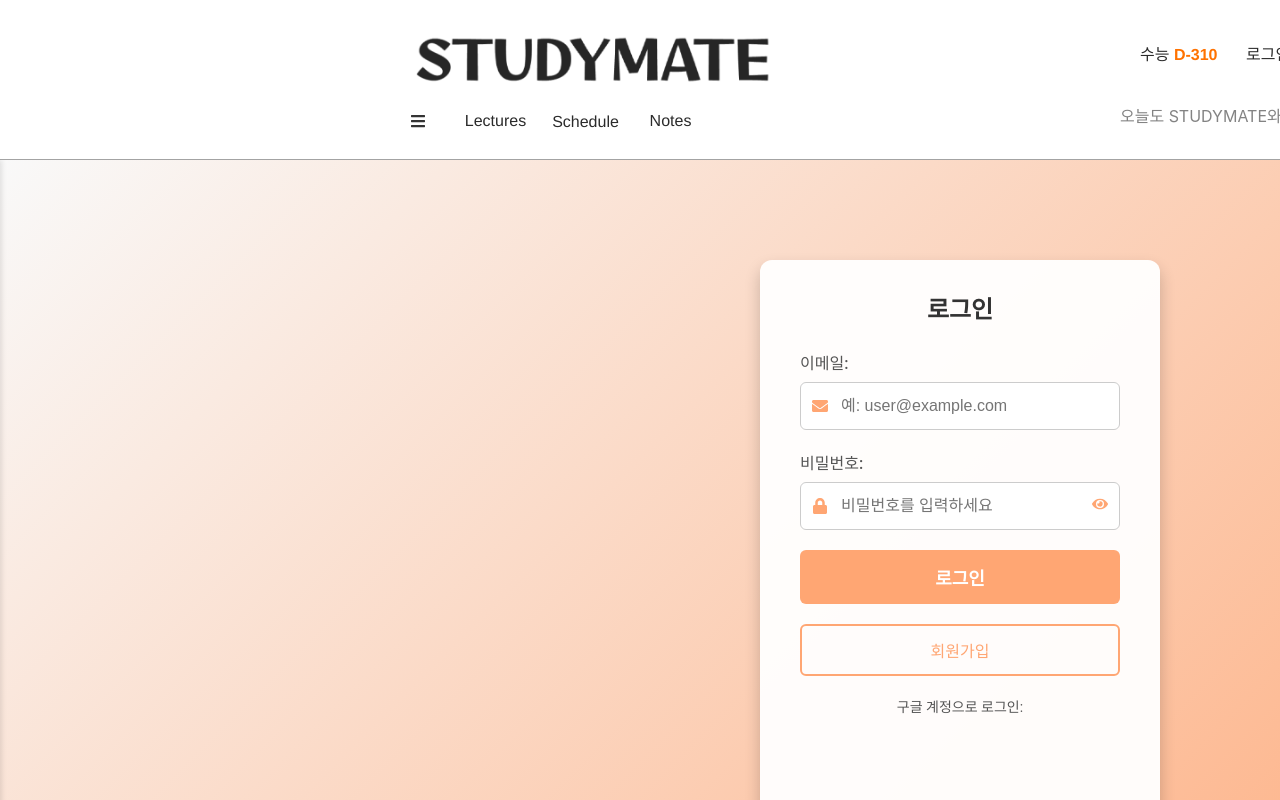
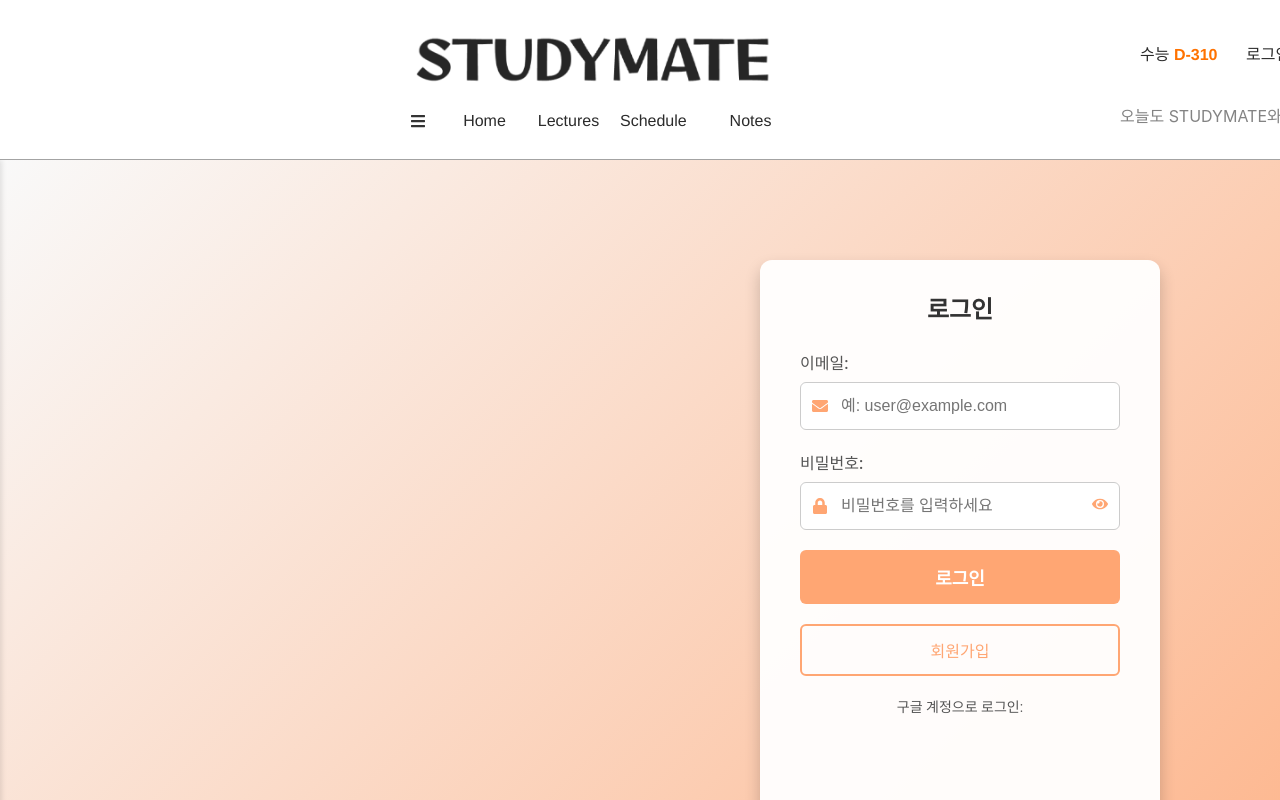
Before and after one commit to ljg02/madcampWeek2, a React (Create React App) app: page /login in a window 1280 px wide. Shown: the top 800 px of the page. Built offline with nearby package versions, Linux system fonts and the light colour scheme.

Commit message:
feat: edit detail

```diff
--- a/src/components/Header/FigmaHeader.css
+++ b/src/components/Header/FigmaHeader.css
@@ -126,7 +126,7 @@
     font-size: 16px;
     font-weight: 500;
     height: 20px;
-    left: 461px;
+    left: 450px;
     letter-spacing: 0;
     line-height: 18px;
     position: absolute;
@@ -143,12 +143,12 @@
     font-size: 16px;
     font-weight: 500;
     height: 20px;
-    left: 542px;
+    left: 525px;
     letter-spacing: 0;
     line-height: 18px;
     position: absolute;
     text-align: center;
-    top: 113px;
+    top: 112px;
     white-space: nowrap;
     width: 87px;
     cursor: pointer;
@@ -160,7 +160,7 @@
     font-size: 16px;
     font-weight: 500;
     height: 20px;
-    left: 641px;
+    left: 620px;
     letter-spacing: 0;
     line-height: 18px;
     position: absolute;
--- a/src/components/Header/FigmaHeader.js
+++ b/src/components/Header/FigmaHeader.js
@@ -41,6 +41,12 @@ export const Header = ({ toggleSidebar }) => {
   const handleProfileClick = async () => {
     navigate('/mypage');
   };
+
+
+  const handleHomeClick = async () => {
+    navigate('/');
+  };
+
 
   const handleLectureClick = async () => {
     navigate('/mypage-lecture');
@@ -86,13 +92,14 @@ export const Header = ({ toggleSidebar }) => {
         <FaBars className="icon" />
       </div>
 
-      <div className="item-link-2" onClick={handleLectureClick}>Lectures</div>
+      <div className="item-link-2" onClick={handleHomeClick}>Home</div>
 
-      <div className="item-link-3" onClick={handleScheduleClick}>Schedule</div>
+      <div className="item-link-3" onClick={handleLectureClick}>Lectures</div>
 
-      <div className="item-link-4" onClick={handleNoteClick}>Notes</div>
+      <div className="item-link-4" onClick={handleScheduleClick}>Schedule</div>
 
-      {/* <div className="item-link-5">Grades</div> */}
+      <div className="item-link-5" onClick={handleNoteClick}>Notes</div>
+
 
       {/* <div className="rectangle" /> */}
 
--- a/src/pages/MypageLecture.js
+++ b/src/pages/MypageLecture.js
@@ -129,7 +129,7 @@ const MypageLecture = () => {
                                 <ReactPlayer
                                     url={video.youtube_id}
                                     controls
-                                    style={{ maxWidth: '800px' }} // 원하는 최대 너비 설정
+                                    style={{ maxWidth: '800px',marginBottom: '25px'}} // 원하는 최대 너비 설정
                                     config={{
                                         youtube: {
                                             playerVars: { showinfo: 1 }
--- a/src/pages/VideoDetail/VideoDetail.js
+++ b/src/pages/VideoDetail/VideoDetail.js
@@ -197,7 +197,7 @@ const VideoDetail = () => {
                 <>
                     {/* 영상 제목 */}
                     <div className={styles.videoTitle}>
-                        <span className={styles.videoTitleText}>{'<'}{course.title}{'>'} 강의 영상</span>
+                        <span className={styles.videoTitleText}>{course.title}</span>
                     </div>
                     {/* 영상 섹션 */}
                     <div className={styles.videoContainer}>
--- a/src/pages/VideoDetail/VideoDetail.module.css
+++ b/src/pages/VideoDetail/VideoDetail.module.css
@@ -27,7 +27,9 @@
 .videoTitle {
     align-items: center;
     justify-content: center;
-    margin-bottom: 10px;
+    margin-bottom: 30px;
+    margin-top: 20px;
+
 }
 
 .videoTitleText {
@@ -67,6 +69,7 @@
     display: flex;
     align-items: center;
     margin-bottom: 20px;
+    margin-top: 20px;
     margin-right: 1061px;
     cursor: pointer;
 }
@@ -95,6 +98,7 @@
 
 .sentimentTitle {
     margin-bottom: 10px;
+    margin-top: 20px;
     font-weight: bold;
 }
 
@@ -116,7 +120,7 @@
 }
 
 .neutral {
-    background-color: #FFFF00;
+    background-color: #dedede;
 }
 
 .enroll-button {
@@ -129,12 +133,12 @@
 }
 
 .enroll-button.enroll {
-    background-color: #4caf50;
+    background-color: #4cc150;
     color: white;
 }
 
 .enroll-button.cancel {
-    background-color: #f44336;
+    background-color: #e9574c;
     color: white;
 }
 
@@ -177,7 +181,7 @@
     cursor: pointer;
     border: none;
     border-radius: 5px;
-    background-color: #2196f3;
+    background-color: #61a5dd;
     color: white;
 }
 
```
